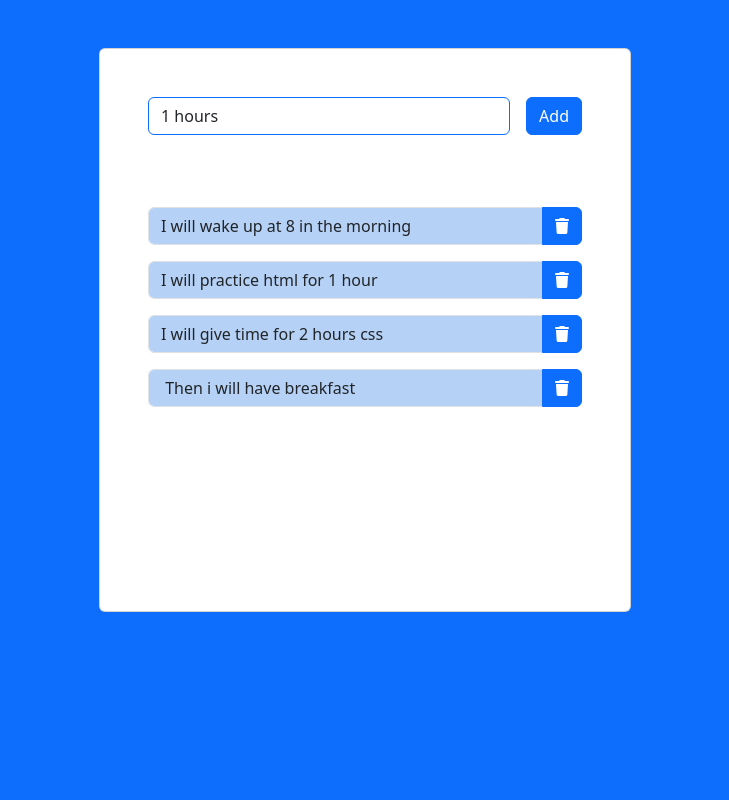
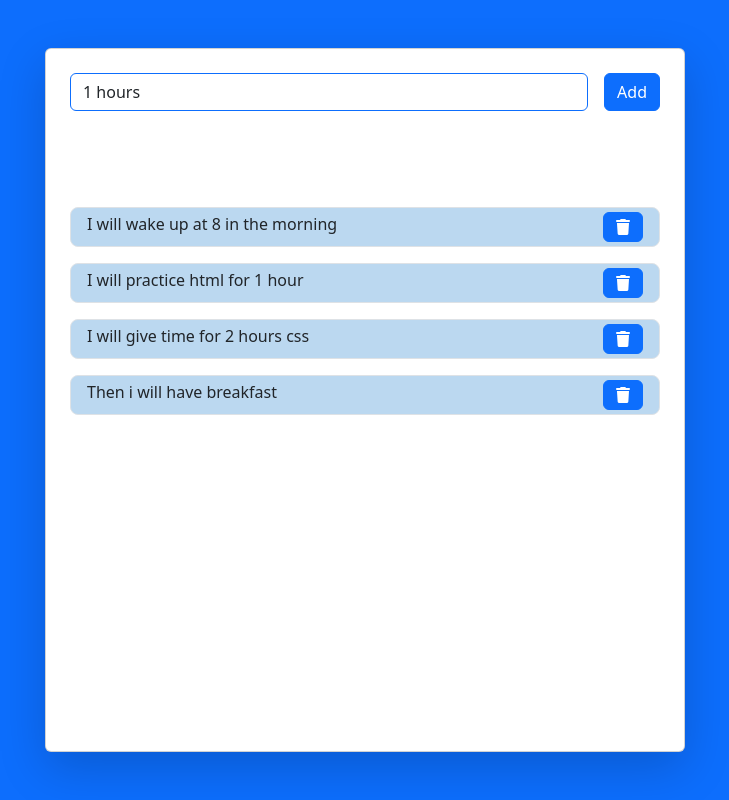
Before and after one commit to Karipalli-Reddy-Merson/html, a plain HTML site: page todo.html in a window 1280 px wide. Shown: the whole page, without its empty margins (275-1004 px from the left). Drawn offline with nearby package versions, Linux system fonts and the light colour scheme.

Commit message:
modifier

```diff
--- a/todo.html
+++ b/todo.html
@@ -1,40 +1,37 @@
 <html>
     <title>
-        TO Do
+        To Do
     </title>
     <head>
         <link rel="stylesheet" href="https://cdnjs.cloudflare.com/ajax/libs/font-awesome/6.0.0-beta3/css/all.min.css">
         <link href="https://cdn.jsdelivr.net/npm/bootstrap@5.3.3/dist/css/bootstrap.min.css" rel="stylesheet" >
         <style>
+
              .bg{
-               background-color: rgb(181, 209, 245);
+               background-color: rgb(187, 216, 240);
              }
         </style>
     </head>
-    <body class="d-flex justify-content-center align-item-center bg-primary mt-5">
-        <div class="card h-75 w-auto">
-             <div class=" pb-5 pt-5 ms-5 me-5 d-flex">
+    <body class="d-flex justify-content-center align-item-center bg-primary ">
+        <div class="card shadow-lg h-auto w-50 m-5">
+             <div class=" p-4 d-flex">
                 <input type="text" value="1 hours" class="border-primary form-control me-3">
                 <button class="btn btn-primary">Add</button>
             </div>
-            <div class=" ms-5 me-5 pt-4">
-                <div class="input-group d-flex mb-3">
-                <input type="text" Value="I will wake up at 8 in the morning"  class="bg form-control"><button class=" btn btn-primary"><i class="fa-solid fa-trash"></i></button>
-                </div>
-
-                <div class="input-group d-flex mb-3">
-               <input type="text" Value="I will practice html for 1 hour" class="bg form-control"><button class="btn btn-primary"><i class="fa-solid fa-trash"></i></button>
-               </div>
-
-                <div class="input-group d-flex mb-3">
-                <input type="text" Value="I will give time for 2 hours css" size="35" class="bg form-control"><button class="btn btn-primary"><i class="fa-solid fa-trash"></i></button>
-                </div>
-
-                <div class="input-group d-flex mb-3">
-                <input type="text" Value=" Then i will have breakfast " size="35" class="bg form-control"><button class="btn btn-primary"><i class="fa-solid fa-trash"></i></button>
-                </div>
+            <div class="p-4 mt-5">
+            <div class="d-flex bg flex-grow px-3 py-1 border rounded-3 align-item-center mb-3">
+                <p class="flex-grow-1 mb-0">I will wake up at 8 in the morning</p><button class="btn btn-primary"><i class="fa-solid fa-trash"></i></button>
             </div>
-            <div>
+            <div class="d-flex bg flex-grow px-3 py-1 border rounded-3 align-item-center mb-3">
+                <p class="flex-grow-1 mb-0">I will practice html for 1 hour</p><button class="btn btn-primary"><i class="fa-solid fa-trash"></i></button>
+            </div>
+            <div class="d-flex bg flex-grow px-3 py-1 border rounded-3 align-item-center mb-3">
+                <p class="flex-grow-1 mb-0">I will give time for 2 hours css</p><button class="btn btn-primary"><i class="fa-solid fa-trash"></i></button>
+            </div>
+            <div class="d-flex bg flex-grow px-3 py-1 border rounded-3 align-item-center mb-3">
+                <p class="flex-grow-1 mb-0">Then i will have breakfast </p><button class="btn btn-primary"><i class="fa-solid fa-trash"></i></button>
+            </div>
+            </div>
       </body>
 
 </html>
```
